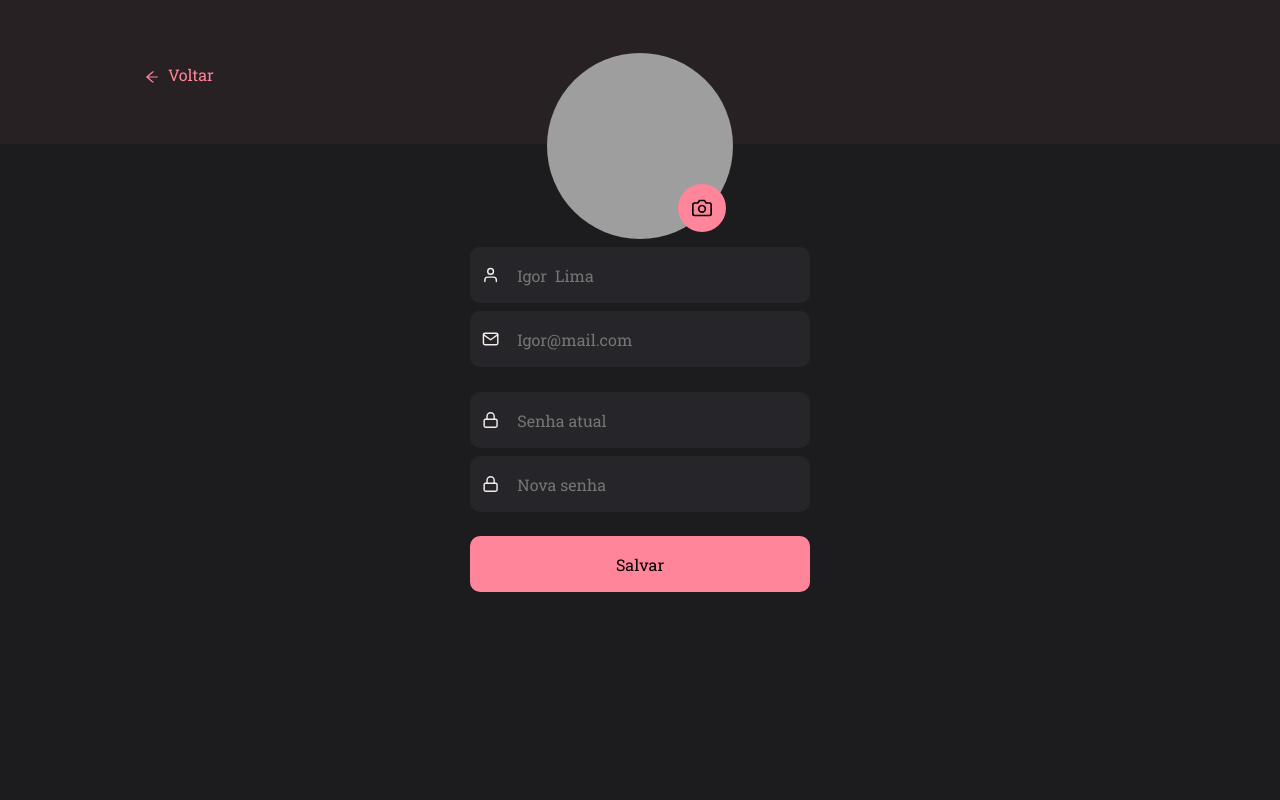
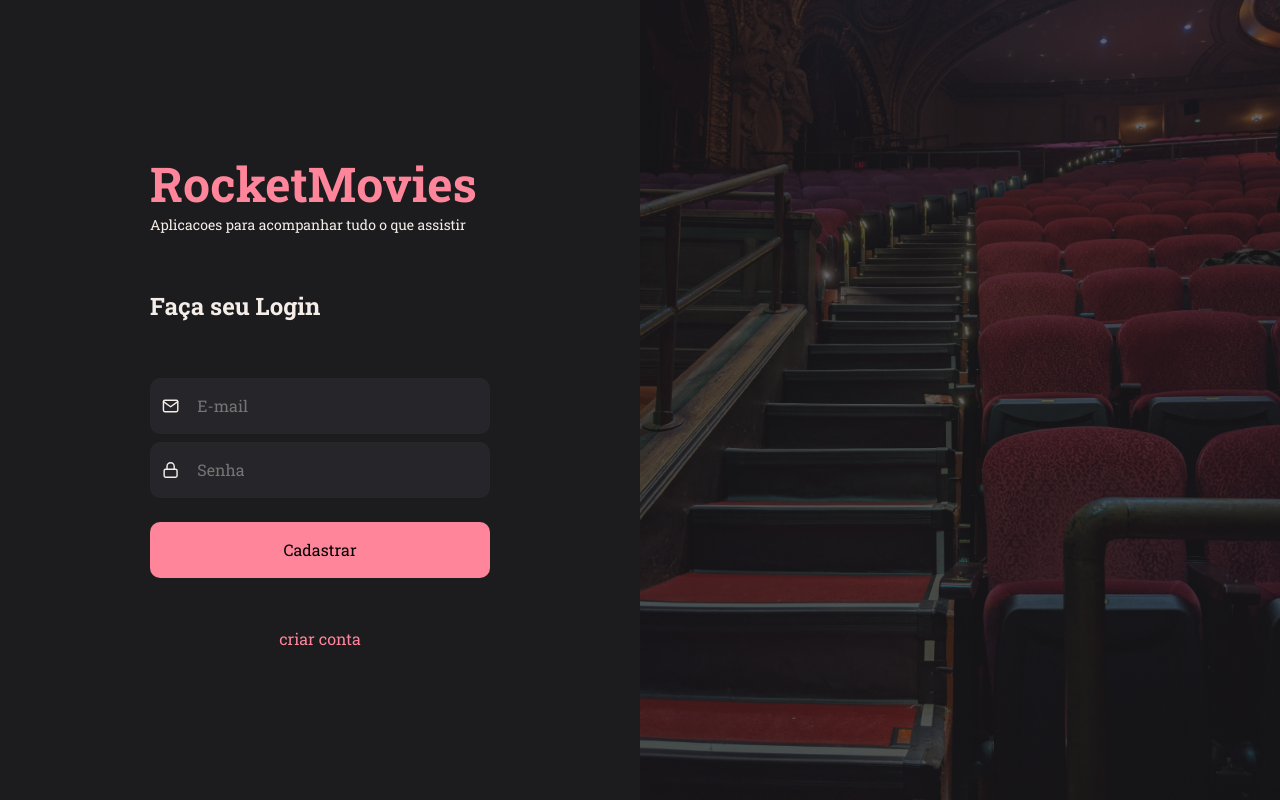
Before and after one commit to igorlan1/desafioRocketnotes, a React (Vite) app: page / in a window 1280 px wide. Built offline with nearby package versions, Linux system fonts and the light colour scheme; grey boxes are pictures that could not be loaded.

Commit message:
SignInOK

```diff
--- a/src/main.jsx
+++ b/src/main.jsx
@@ -6,14 +6,14 @@ import GlobalStyles from "./styles/global"
 
 import theme from "./styles/theme"
 
-import { Profile } from './pages/Profile'
+import { SignIn } from './pages/SignIn'
 
 
 ReactDOM.createRoot(document.getElementById('root')).render(
   <React.StrictMode>
     <ThemeProvider theme={theme}>
       <GlobalStyles/>
-    <Profile />
+    <SignIn />
     </ThemeProvider>
 
   </React.StrictMode>,
--- /dev/null
+++ b/src/pages/SignIn/index.jsx
@@ -0,0 +1,52 @@
+import { Container, Form, Background } from "./styles";
+
+import {Input} from "../../components/Input"
+import { Button } from "../../components/Button"
+import { ButtonText } from "../../components/ButtonText"
+import { FiUser, FiMail, FiLock, FiCamera } from "react-icons/fi"
+
+
+export function SignIn() {
+return(
+<Container>
+<box>
+<Form>
+<span>
+<h1>RocketMovies</h1>
+<p>Aplicacoes para acompanhar tudo o que assistir</p>
+</span>
+
+<h2>Faça seu Login</h2>
+
+<Input
+type="Mail"
+placeholder="E-mail"
+icon={FiMail}
+/>
+
+<Input
+type="password"
+placeholder="Senha"
+icon={FiLock}
+/>
+
+<Button
+title="Cadastrar"
+/>
+
+<ButtonText
+title="criar conta"
+className="buttontext"
+/>
+
+</Form>
+</box>
+
+
+
+<Background/>
+
+</Container>
+)
+
+}
--- /dev/null
+++ b/src/pages/SignIn/styles.js
@@ -0,0 +1,54 @@
+import styled from "styled-components"
+import BackgroundImg from "../../assets/imagem.png"
+
+export const Container = styled.div`
+height: 100vh;
+display: flex;
+
+box {
+display: grid;
+flex: 1;
+justify-content: space-around;
+}
+
+
+
+`
+
+export const Form = styled.form`
+ display:flex;
+        flex-direction: column;
+        gap: 8px;
+align-self: center;
+flex: 1;
+width: 340px;
+
+
+        h1 {
+                font-size: 48px;
+     color: ${({theme}) => theme.COLORS.PINK};
+
+        }
+        p {
+                font-size: 14px;
+        }
+        h2 {
+              margin:48px 0  ;
+        }
+
+       Button svg {
+        display: none;
+       }
+       .buttontext {
+        margin-top: 42px;
+       }
+
+`
+export const Background = styled.div`
+background: url(${BackgroundImg}) no-repeat;
+background-size: cover;
+width: 803px;
+height: 100vh;
+flex: 1;
+
+`
```
Also changed, not shown: src/assets/imagem.png (added), src/components/Form2/index.jsx (added), src/components/Form2/styles.js (added).
